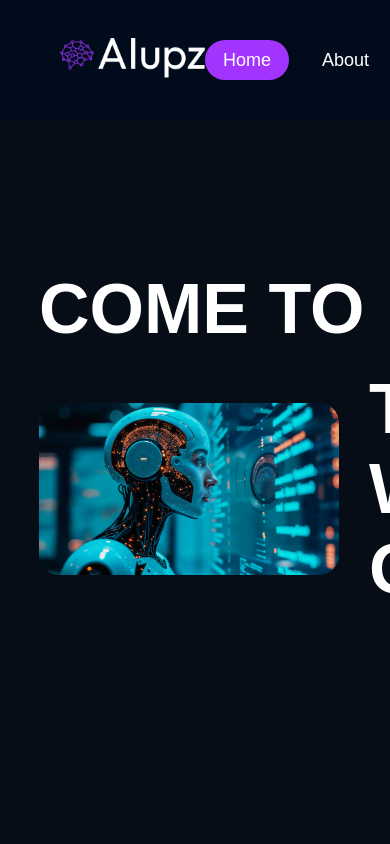
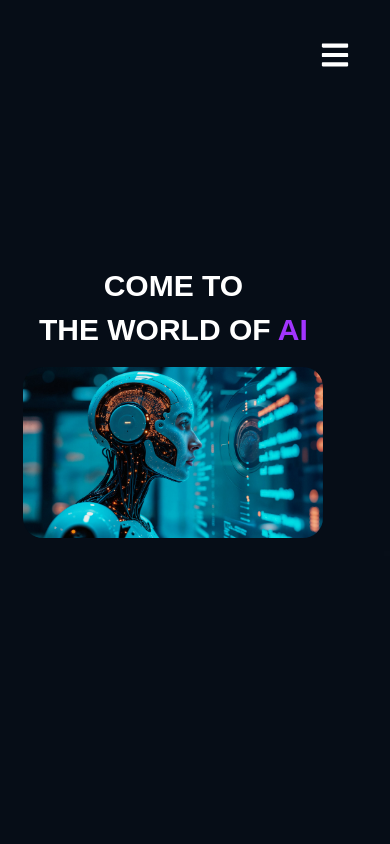
Before and after one commit to Jawad-Nassiri/alupz-project, a React (Create React App) app: page / in a window 390 px wide. Shown: the top 844 px of the page. Built offline with nearby package versions, Linux system fonts and the light colour scheme.

Commit message:
add the responsive design to the header

```diff
--- a/package.json
+++ b/package.json
@@ -2,6 +2,7 @@
   "name": "alupz",
   "version": "0.1.0",
   "private": true,
+  "homepage": "https://jawad-nassiri.github.io/alupz-project",
   "dependencies": {
     "@testing-library/dom": "^10.4.1",
     "@testing-library/jest-dom": "^6.9.1",
@@ -16,6 +17,8 @@
   "scripts": {
     "start": "react-scripts start",
     "build": "react-scripts build",
+    "predeploy": "npm run build",
+    "deploy": "gh-pages -d build",
     "test": "react-scripts test",
     "eject": "react-scripts eject"
   },
@@ -36,5 +39,8 @@
       "last 1 firefox version",
       "last 1 safari version"
     ]
+  },
+  "devDependencies": {
+    "gh-pages": "^6.3.0"
   }
 }
--- a/src/components/Header/Header.css
+++ b/src/components/Header/Header.css
@@ -3,4 +3,23 @@
   background-repeat: no-repeat;
   background-size: cover;
   position: relative;
+  overflow-x: hidden;
 }
+
+.header__menu-icon {
+  color: #fff;
+  font-size: 30px;
+  position: absolute;
+  right: 40px;
+  top: 40px;
+  cursor: pointer;
+  display: none;
+}
+
+/*! media queries start  */
+
+@media (max-width: 1024px) {
+  .header__menu-icon {
+    display: block;
+  }
+}
--- a/src/components/Header/Header.jsx
+++ b/src/components/Header/Header.jsx
@@ -1,12 +1,16 @@
+import { useState } from 'react';
 import headerBanner from "../../images/header/header-banner.jpg";
 import "./Header.css";
 import Nav from "./Nav/Nav";
 import Hero from "./Hero/Hero";
+import { FaBars } from "react-icons/fa";
 
 export default function Header() {
+  const [isOpen, setIsOpen] = useState(false);
   return (
     <div className="header" style={{ backgroundImage: `url(${headerBanner})` }}>
-      <Nav />
+      <FaBars className="header__menu-icon" onClick={() => setIsOpen(true)} />
+      <Nav isOpen={isOpen} setIsOpen={setIsOpen} />
       <Hero />
     </div>
   );
--- a/src/components/Header/Hero/Hero.css
+++ b/src/components/Header/Hero/Hero.css
@@ -1,4 +1,3 @@
-
 .hero {
   display: flex;
   flex-direction: column;
@@ -39,3 +38,52 @@
 .subtitle h1 span {
   color: #a234fd;
 }
+
+/*! media queries start  */
+
+/* 768px (tablets) */
+@media (max-width: 768px) {
+  .hero {
+    left: 6%;
+  }
+  .title {
+    font-size: 50px;
+    margin-bottom: 10px;
+  }
+
+  .subtitle {
+    flex-direction: column-reverse;
+    align-items: flex-start;
+    justify-content: flex-start;
+    gap: 20px;
+  }
+
+  .subtitle h1 {
+    font-size: 50px;
+  }
+}
+
+
+
+/* 480px (mobile phones) */
+@media (max-width: 480px) {
+  /* styles here */
+  .hero {
+    align-items: center;
+    justify-content: center;
+  }
+  .title {
+    font-size: 30px;
+  }
+
+  .subtitle {
+    flex-direction: column-reverse;
+    align-items: center;
+    justify-content: center;
+    gap: 20px;
+  }
+
+  .subtitle h1 {
+    font-size: 30px;
+  }
+}
--- a/src/components/Header/Nav/Nav.css
+++ b/src/components/Header/Nav/Nav.css
@@ -5,6 +5,10 @@
   top: 0;
   background: #000c1c;
   z-index: 999;
+}
+
+.container.active {
+  right: 0;
 }
 
 .nav {
@@ -23,6 +27,12 @@
   gap: 15px;
   list-style: none;
   margin: 0;
+}
+
+.nav-item__x-icon {
+  font-size: 30px;
+  color: #fff;
+  display: none;
 }
 
 .nav-link {
@@ -61,7 +71,6 @@
   border-radius: 50%;
 }
 
-
 .see-more--link {
   text-decoration: none;
   color: #fff;
@@ -71,3 +80,80 @@
   background-color: #a234fd;
   border-radius: 30px;
 }
+
+/*! media queries start  */
+
+@media (max-width: 1200px) {
+  .container {
+    padding: 20px 15px;
+  }
+
+  .nav {
+    justify-content: center;
+    gap: 30px;
+  }
+
+  .list .nav-list {
+    display: flex;
+    gap: 10px;
+  }
+
+  .nav-link {
+    padding: 10px 12px;
+    border-radius: 20px;
+  }
+}
+
+@media (max-width: 1024px) {
+  .container {
+    width: 270px;
+    padding: 20px;
+    padding-top: 35px;
+    position: absolute;
+    top: 0;
+    right: -270px;
+    transition: all 0.5s ease;
+  }
+
+  .nav {
+    flex-direction: column;
+    align-items: flex-start;
+    justify-content: flex-start;
+    height: 100vh;
+  }
+
+  .nav .logo,
+  .nav .search {
+    display: none;
+  }
+
+  .list .nav-list {
+    flex-direction: column;
+    align-items: flex-start;
+    justify-content: flex-start;
+    gap: 25px;
+  }
+
+  .nav-link {
+    padding: 8px 15px;
+  }
+
+  .nav-item__x-icon {
+    display: block;
+    margin-bottom: 40px;
+  }
+}
+
+
+
+
+
+/* 768px (tablets) */
+@media (max-width: 768px) {
+  /* styles here */
+}
+
+/* 480px (mobile phones) */
+@media (max-width: 480px) {
+  /* styles here */
+}
--- a/src/components/Header/Nav/Nav.jsx
+++ b/src/components/Header/Nav/Nav.jsx
@@ -1,30 +1,61 @@
 import "./Nav.css";
-import logo from '../../../images/white-logo.png';
-import { FaSearch } from 'react-icons/fa';
+import logo from "../../../images/white-logo.png";
+import { FaSearch, FaTimes } from "react-icons/fa";
 
-export default function Nav() {
+export default function Nav({isOpen, setIsOpen }) {
   return (
-    <div className="container">
+    <div className={`container ${isOpen ? "active" : ""}`}>
       <div className="nav">
         <div className="logo">
           <img src={logo} alt="logo" />
         </div>
         <div className="list">
           <ul className="nav-list">
-                      <li className="nav-item"><a href="#" className="nav-link active">Home</a></li>
-                      <li className="nav-item"><a href="#" className="nav-link">About</a></li>
-                      <li className="nav-item"><a href="#" className="nav-link">Services</a></li>
-                      <li className="nav-item"><a href="#" className="nav-link">Pages</a></li>
-                      <li className="nav-item"><a href="#" className="nav-link">Blog</a></li>
-                      <li className="nav-item"><a href="#" className="nav-link">Content</a></li>
+            <li className="nav-item__x-icon" onClick={() => setIsOpen(false)}>
+              <FaTimes />
+            </li>
+            <li className="nav-item">
+              <a href="#" className="nav-link active">
+                Home
+              </a>
+            </li>
+            <li className="nav-item">
+              <a href="#" className="nav-link">
+                About
+              </a>
+            </li>
+            <li className="nav-item">
+              <a href="#" className="nav-link">
+                Services
+              </a>
+            </li>
+            <li className="nav-item">
+              <a href="#" className="nav-link">
+                Pages
+              </a>
+            </li>
+            <li className="nav-item">
+              <a href="#" className="nav-link">
+                Blog
+              </a>
+            </li>
+            <li className="nav-item">
+              <a href="#" className="nav-link">
+                Content
+              </a>
+            </li>
           </ul>
         </div>
         <div className="search">
           <div className="search-icon">
-                      <a href="#" className="search-icon__link"><FaSearch/></a>
+            <a href="#" className="search-icon__link">
+              <FaSearch />
+            </a>
           </div>
           <div className="see-more">
-                      <a href="#" className="see-more--link">See More</a>
+            <a href="#" className="see-more--link">
+              See More
+            </a>
           </div>
         </div>
       </div>
--- a/src/index.css
+++ b/src/index.css
@@ -6,4 +6,5 @@
 
 body {
   font-family: "Poppins", sans-serif;
+  /* overflow-x: hidden; */
 }
```
Also changed, not shown: src/App.css (deleted, +0 -38 lines), 1 other file (tests, documents, lock files or other folders). Lines whose indentation alone changed are shown as unchanged.
